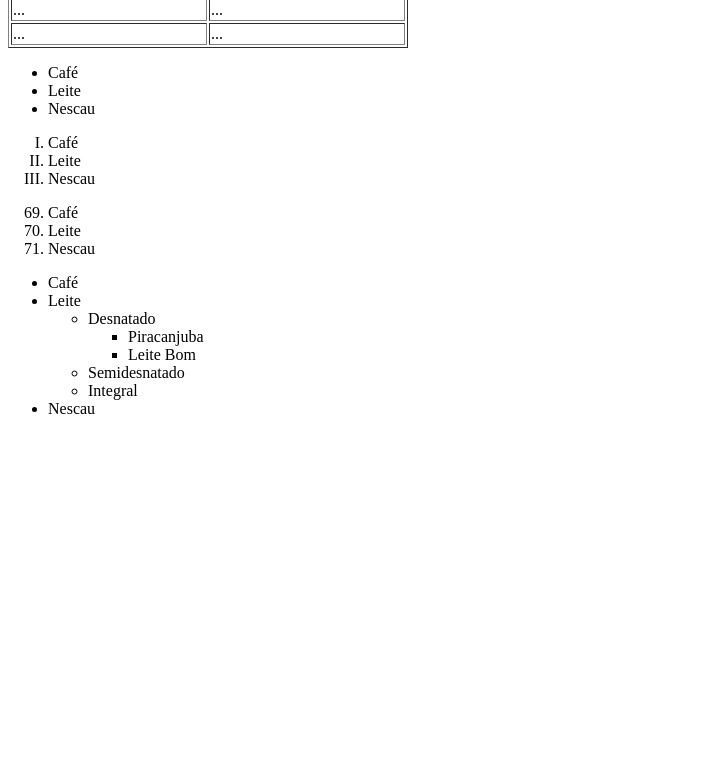
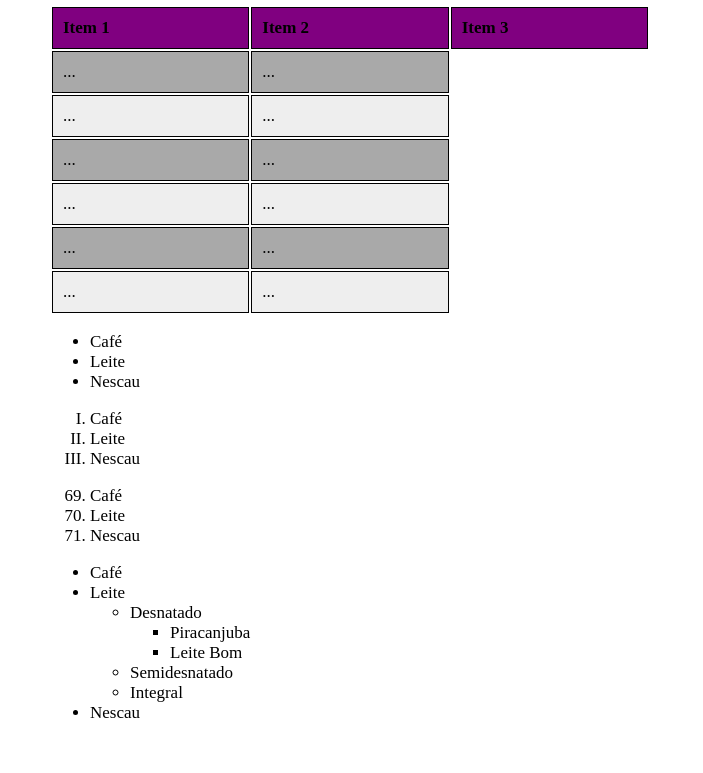
Before and after one commit to Galuck/MAIN, a plain HTML site: page HTML/listasEtabelas.html in a window 1280 px wide. Shown: the part 108-881 px from the top of the page, without its empty margins (0-703 px from the left). Before the commit the page ends 800 px from the top, so only its background shows below. Drawn offline with Linux system fonts and the light colour scheme.

Commit message:
tables e formulários

```diff
--- /dev/null
+++ b/HTML/algunsCSS/estiloListas.css
@@ -0,0 +1,50 @@
+*{
+    box-sizing: border-box;
+}
+
+body{
+    margin:50px;
+    font-size: 17px;
+}
+
+h1{
+    font-family: Comic Sans MS, sans-serif;
+}
+
+table{
+    width: 600px;
+    /*border-collapse: collapse;*/
+}
+
+
+/*Fazendo assim, cada elemento fica com a sua própria borda*/
+th , td{
+    border: 1px solid black;
+    padding: 10px;
+    text-align: left;
+}
+
+table thead{
+    background-color: purple;
+    font-weight: normal;
+}
+
+table tbody{
+    background-color:darkgrey;
+}
+
+tbody tr:hover{
+    background-color:grey;
+}
+
+tbody td{
+    border-bottom: 1px solid black ;
+}
+
+thead tr:hover{
+    background-color: pink;
+}
+/*só lembrando, tr é linha e td é coluna*/
+tbody tr:nth-child(even){
+    background-color: #EEE;
+}
--- a/HTML/listasEtabelas.html
+++ b/HTML/listasEtabelas.html
@@ -2,16 +2,27 @@
 <html>
 
     <head>
-
+        <meta charset="UTF-8" />
+        <title>Listas e Tabelas</title>
+        <link rel="stylesheet" href="algunsCSS/estiloListas.css"/>
     </head>
 
     <body>
         <h1>Teste de Listas</h1>
 
         <!--tabela-->
-    <table width="400" border="1">
+        <table width="400" border ="0">
+            <thead><!--não tem nada visual, facilita pro navegador-->
+                <tr>
+                    <th>Item 1</th>
+                    <th>Item 2</th>
+                    <th>Item 3</th>
+                </tr>
+            </thead>
             <!--funciona como uma matriz em C, linhas e coluna etc-->
             <!--tr são as linhas-->
+
+            <tbody>
                 <tr>
                     <td>...</td>
 
@@ -29,6 +40,25 @@
 
                     <td>...</td>
                 </tr>
+
+                <tr>
+                    <td>...</td>
+
+                    <td>...</td>
+                </tr>
+
+                <tr>
+                    <td>...</td>
+
+                    <td>...</td>
+                </tr>
+
+                <tr>
+                    <td>...</td>
+
+                    <td>...</td>
+                </tr>
+            </tbody>
         </table>
 
 
```
Also changed, not shown: HTML/formulariosHTML.html (added). Lines whose indentation alone changed are shown as unchanged.
